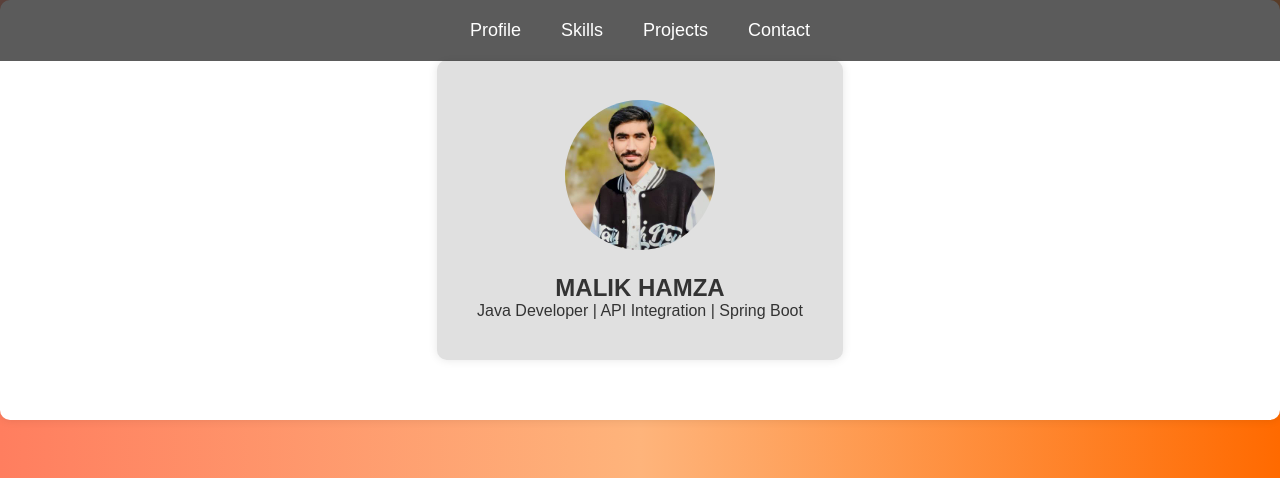
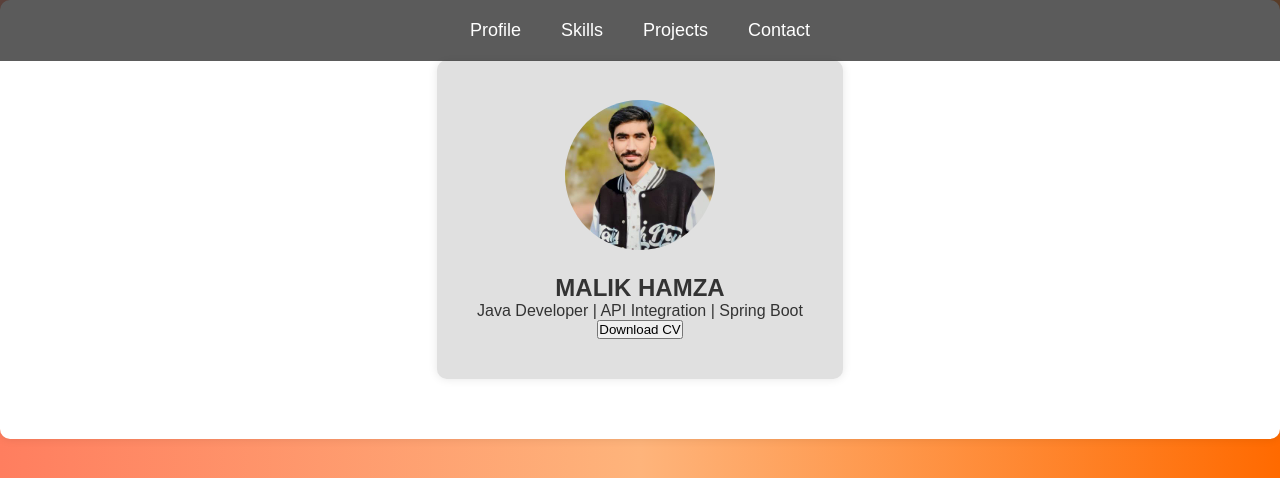
Before and after one commit to hamza123-ai/hamza123-ai.github.io, a plain HTML site: page index.html in a window 1280 px wide. Shown: the top 478 px of the page. Drawn offline with Linux system fonts and the light colour scheme.

Commit message:
Update index.html

```diff
--- a/index.html
+++ b/index.html
@@ -26,7 +26,16 @@
             <img src="profile.jpeg" alt="Hamza" class="profile-img" />
             <h2>MALIK HAMZA</h2>
             <p> Java Developer | API Integration | Spring Boot </p>
+            <button onclick="downloadCV()">Download CV</button>
         </div>
+        <script>
+            function downloadCV() {
+                const link = document.createElement('a');
+                link.href = 'hamza-CV.pdf';
+                link.download = 'hamza-CV.pdf';
+                link.click();
+            }
+        </script>
     </section>
 
     <!-- Skills Section -->
```
